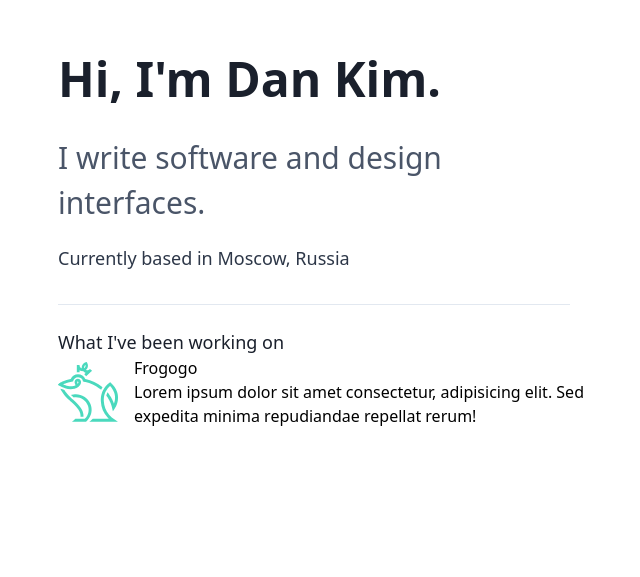
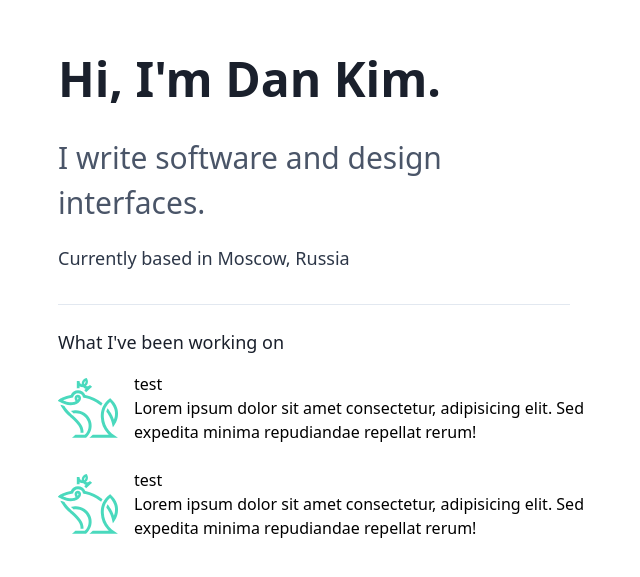
Before and after one commit to dankimio/dankim, a Vue app: page / in a window 1280 px wide. Shown: the part 149-726 px from the top of the page, without its empty margins (318-958 px from the left). Built offline with nearby package versions, Linux system fonts and the light colour scheme.

Commit message:
Create ProjectList component

```diff
--- a/src/App.vue
+++ b/src/App.vue
@@ -1,18 +1,19 @@
 <template>
   <div id="app" class="container px-6 pt-6 md:pt-32 lg:pt-48 md:max-w-lg lg:max-w-xl">
     <About msg="Welcome to Your Vue.js App"/>
-    <Project name="Frogogo" />
+
+    <ProjectList />
   </div>
 </template>
 
 <script>
 import About from './components/About.vue'
-import Project from './components/Project.vue'
+import ProjectList from './components/ProjectList.vue'
 
 export default {
   name: 'app',
   components: {
-    About, Project
+    About, ProjectList
   }
 }
 </script>
--- a/src/components/About.vue
+++ b/src/components/About.vue
@@ -11,10 +11,6 @@
     </p>
 
     <div class="mb-6 border-b max-w-lg"></div>
-
-    <h2 class="md:text-lg text-gray-900 font-medium">
-      What I've been working on
-    </h2>
 
     <div v-if="false">
       {{msg}}
--- /dev/null
+++ b/src/components/ProjectList.vue
@@ -0,0 +1,22 @@
+<template>
+  <div>
+    <h2 class="mb-4 md:text-lg text-gray-900 font-medium">
+      What I've been working on
+    </h2>
+
+    <Project name="test" class="mb-6" />
+    <Project name="test" class="mb-6" />
+  </div>
+</template>
+
+<script>
+import Project from './Project.vue'
+
+export default {
+  name: 'ProjectList',
+  components: { Project }
+}
+</script>
+
+<style lang="postcss" scoped>
+</style>
```
